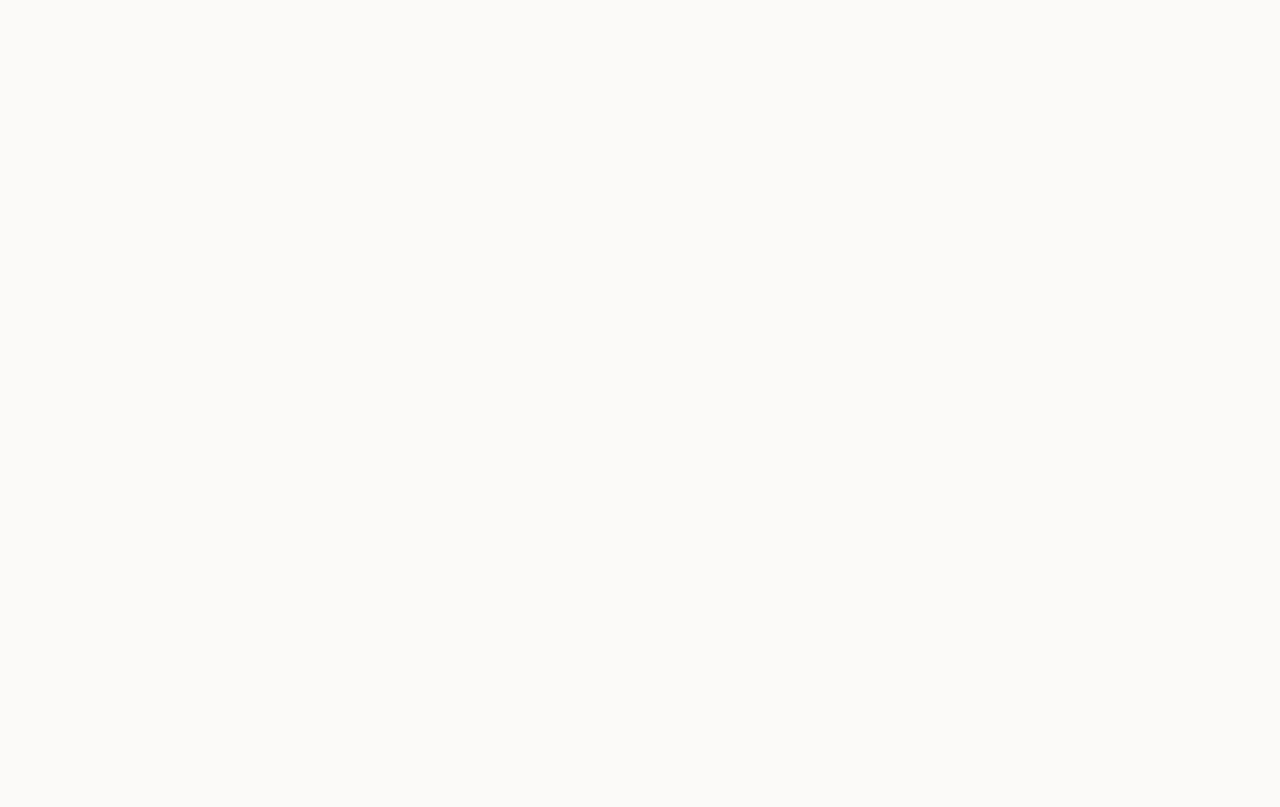
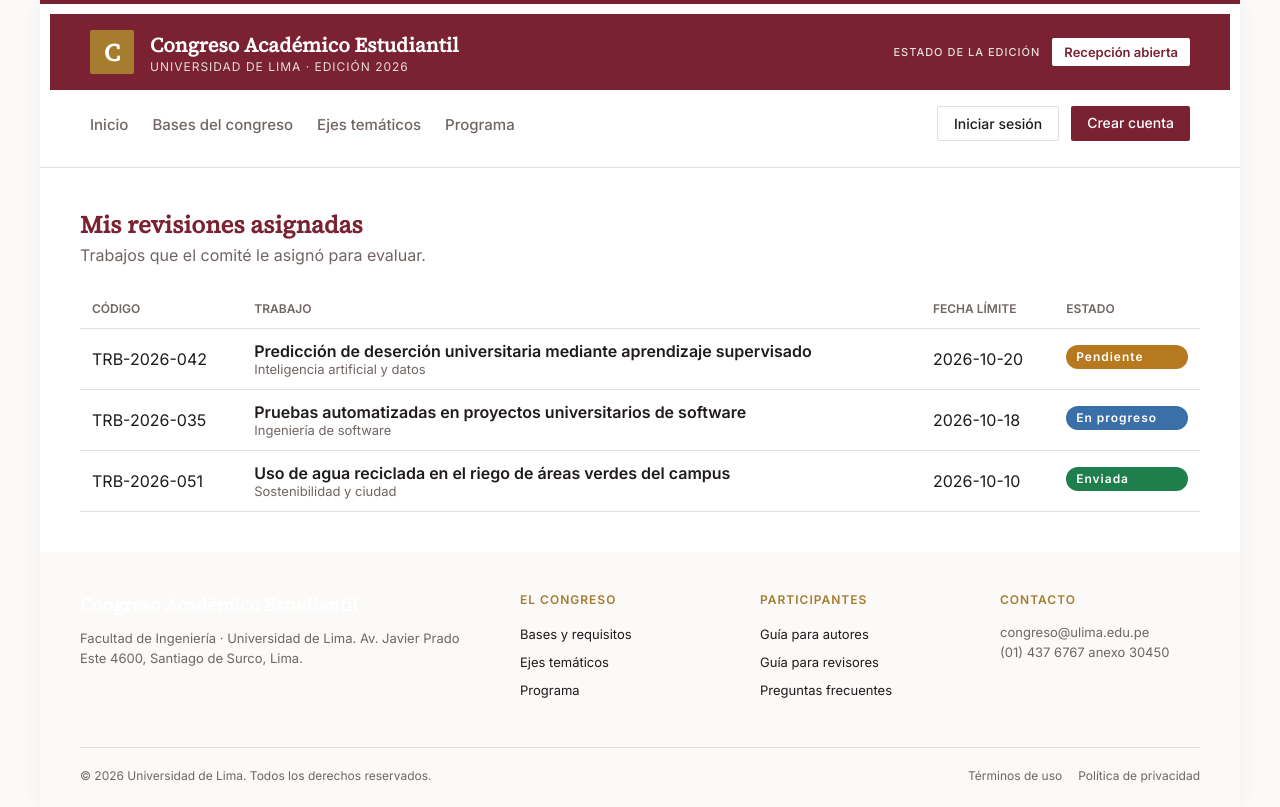
Before and after one commit to Hugo7178/Proyecto, a React (Vite) app: page /revisor/bandeja in a window 1280 px wide. Before the commit this address had no page. Built offline with nearby package versions, Linux system fonts and the light colour scheme.

Commit message:
feat(hu5): bandeja del revisor con datos de prueba

```diff
--- a/src/App.jsx
+++ b/src/App.jsx
@@ -10,6 +10,8 @@ import Register from './hu1-cuenta/Register';
 import Historia2 from './hu2-edicion/Historia2';
 // HU-4 · Asignación de revisiones
 import Historia4 from './hu4-asignacion/Historia4';
+// HU-5 · Revisión y dictamen
+import BandejaRevisor from './hu5-revision/BandejaRevisor';
 
 export default function App() {
   return (
@@ -30,7 +32,8 @@ export default function App() {
         <Route path="/registro" element={<Register />} />
 
         {/* HU-3: /autor/trabajos */}
-        {/* HU-5: /revisor/bandeja */}
+        {/* HU-5 */}
+        <Route path="/revisor/bandeja" element={<BandejaRevisor />} />
       </Route>
     </Routes>
   );
--- /dev/null
+++ b/src/hu5-revision/BandejaRevisor.css
@@ -0,0 +1,60 @@
+.bandeja {
+  padding: 40px;
+}
+
+.bandeja h1 {
+  font-family: 'Source Serif 4', serif;
+  color: var(--color-primary);
+  margin-bottom: 4px;
+}
+
+.bandeja-sub {
+  color: var(--color-text-muted);
+  margin-bottom: 24px;
+}
+
+.bandeja-vacia {
+  padding: 32px;
+  text-align: center;
+  color: var(--color-text-muted);
+  border: 1px dashed var(--color-border);
+  border-radius: 8px;
+}
+
+.bandeja-tabla {
+  width: 100%;
+  border-collapse: collapse;
+  background: var(--color-surface);
+}
+
+.bandeja-tabla th,
+.bandeja-tabla td {
+  padding: 12px;
+  text-align: left;
+  border-bottom: 1px solid var(--color-border);
+}
+
+.bandeja-tabla th {
+  font-size: 12px;
+  text-transform: uppercase;
+  color: var(--color-text-muted);
+}
+
+.bandeja-eje {
+  display: block;
+  font-size: 13px;
+  color: var(--color-text-muted);
+}
+
+.etiqueta {
+  padding: 4px 10px;
+  border-radius: 999px;
+  font-size: 12px;
+  font-weight: 600;
+  color: #fff;
+  white-space: nowrap;
+}
+
+.estado-pendiente { background: var(--color-warning); }
+.estado-en-progreso { background: var(--estado-enviado); }
+.estado-enviada { background: var(--color-success); }
--- /dev/null
+++ b/src/hu5-revision/BandejaRevisor.jsx
@@ -0,0 +1,50 @@
+import './BandejaRevisor.css';
+
+const ASIGNACIONES = [
+  { id: 'A1', codigo: 'TRB-2026-042', titulo: 'Predicción de deserción universitaria mediante aprendizaje supervisado', eje: 'Inteligencia artificial y datos', fechaLimite: '2026-10-20', estado: 'Pendiente' },
+  { id: 'A2', codigo: 'TRB-2026-035', titulo: 'Pruebas automatizadas en proyectos universitarios de software', eje: 'Ingeniería de software', fechaLimite: '2026-10-18', estado: 'En progreso' },
+  { id: 'A3', codigo: 'TRB-2026-051', titulo: 'Uso de agua reciclada en el riego de áreas verdes del campus', eje: 'Sostenibilidad y ciudad', fechaLimite: '2026-10-10', estado: 'Enviada' },
+];
+
+function claseEstado(estado) {
+  return 'estado-' + estado.toLowerCase().replace(' ', '-');
+}
+
+export default function BandejaRevisor() {
+  return (
+    <section className="bandeja">
+      <h1>Mis revisiones asignadas</h1>
+      <p className="bandeja-sub">Trabajos que el comité le asignó para evaluar.</p>
+
+      {ASIGNACIONES.length === 0 ? (
+        <p className="bandeja-vacia">Aún no tiene trabajos asignados.</p>
+      ) : (
+        <table className="bandeja-tabla">
+          <thead>
+            <tr>
+              <th>Código</th>
+              <th>Trabajo</th>
+              <th>Fecha límite</th>
+              <th>Estado</th>
+            </tr>
+          </thead>
+          <tbody>
+            {ASIGNACIONES.map((a) => (
+              <tr key={a.id}>
+                <td>{a.codigo}</td>
+                <td>
+                  <strong>{a.titulo}</strong>
+                  <span className="bandeja-eje">{a.eje}</span>
+                </td>
+                <td>{a.fechaLimite}</td>
+                <td>
+                  <span className={'etiqueta ' + claseEstado(a.estado)}>{a.estado}</span>
+                </td>
+              </tr>
+            ))}
+          </tbody>
+        </table>
+      )}
+    </section>
+  );
+}
```
Also changed, not shown: src/hu5-revision/LEEME.md (deleted, +0 -1 lines).
